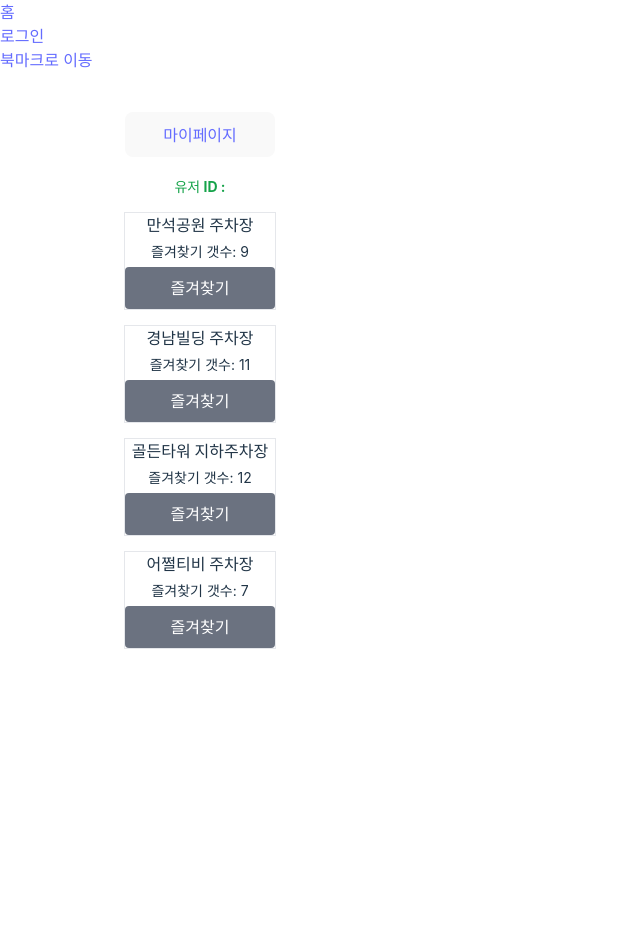
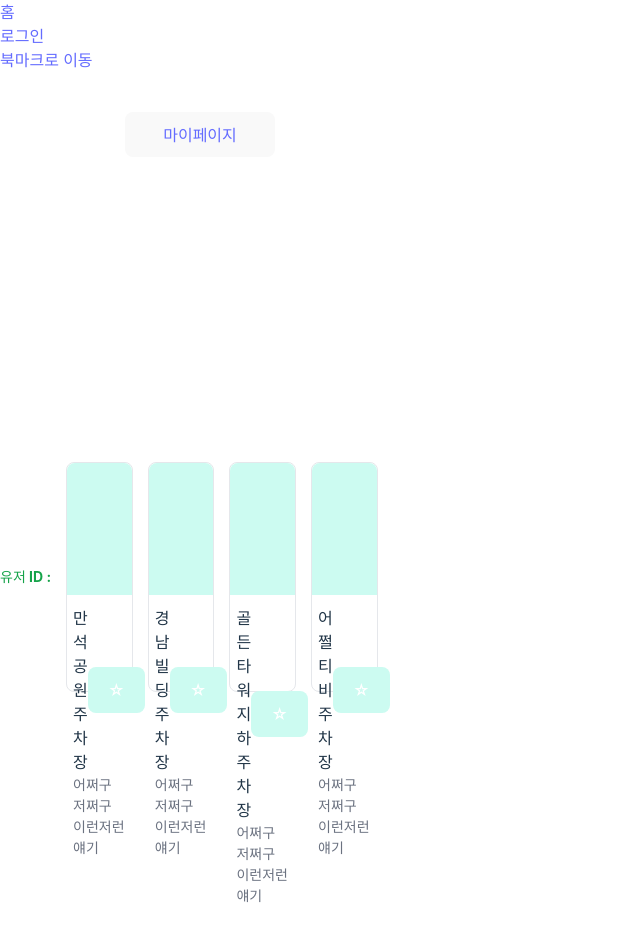
Before and after one commit to Sehee-Jang/ParkFinder, a React (Vite) app: page /bookmarkhome in a window 1280 px wide. Shown: the top 940 px of the page, without its empty margins (0-640 px from the left). Built offline with nearby package versions, Linux system fonts and the light colour scheme; data requests are answered from the project's data file.

Commit message:
feat:  CSS 수정, 북마크 버튼 컴포넌트화

```diff
--- a/db.json
+++ b/db.json
@@ -24,9 +24,6 @@
         },
         {
           "userId": 15
-        },
-        {
-          "userId": "ryc456"
         },
         {
           "userId": "shdydcjf123"
--- /dev/null
+++ b/src/components/BookmarkButton.jsx
@@ -0,0 +1,16 @@
+import React from "react";
+
+const BookmarkButton = ({ bookmarked, onClick }) => {
+  return (
+    <button
+      onClick={onClick}
+      className={`rounded-lg text-white font-semibold focus:outline-none ${
+        bookmarked ? "bg-teal-500" : "bg-teal-100"
+      } transition-colors duration-300`}
+    >
+      {bookmarked ? "★" : "☆"}
+    </button>
+  );
+};
+
+export default BookmarkButton;
--- a/src/components/PlaceItem.jsx
+++ b/src/components/PlaceItem.jsx
@@ -1,33 +1,34 @@
 import React from "react";
 import { useHandleBookMark } from "../hooks/bookmarkMutate";
+import BookmarkButton from "./BookmarkButton";
 
 const PlaceItem = ({ place, USER_ID }) => {
-  //place에 좋아요를 누른 회원들의 ID값에 현재 로그인된 사용자의 ID 값이 하나라도 있는지 확인하기
+  // place에 좋아요를 누른 회원들의 ID값에 현재 로그인된 사용자의 ID 값이 하나라도 있는지 확인하기
   const bookmarked = place.bookmarks.some((user) => user.userId === USER_ID);
 
   const mutatePatchBookMark = useHandleBookMark();
 
+  const handleBookmarkClick = () => {
+    mutatePatchBookMark({
+      id: place.id,
+      userId: USER_ID,
+      bookmarked
+    });
+  };
+
   return (
-    <div key={place.id} className="flex flex-col items-center gap-[5px] border border">
-      <div className="text-base font-bold">{place.title}</div>
-      <div className="text-sm">즐겨찾기 갯수: {place.bookmarks.length}</div>
-      <button
-        onClick={() =>
-          mutatePatchBookMark({
-            id: place.id,
-            userId: USER_ID,
-            bookmarked
-          })
-        }
-        className={`px-4 py-2 rounded text-white font-semibold focus:outline-none w-[150px] ${
-          bookmarked ? "bg-yellow-500" : "bg-gray-500"
-
-          // transition-colors: 색상 변경에 애니메이션 효과를 추가
-          // duration-300: 애니메이션의 지속 시간을 300밀리초로 설정
-        } transition-colors duration-300`}
-      >
-        {bookmarked ? "즐겨찾기 취소" : "즐겨찾기"}
-      </button>
+    <div
+      key={place.id}
+      className="flex flex-col items-center justify-between w-1/6 h-[230px] gap-[5px] rounded-[8px] border border"
+    >
+      <div className="h-3/5 bg-teal-100 w-full rounded-t-lg"></div>
+      <div className="flex flex-col w-full h-2/5 p-1.5">
+        <div className="flex flex-row items-center w-full justify-between">
+          <div className="text-[16px] font-bold">{place.title}</div>
+          <BookmarkButton bookmarked={bookmarked} onClick={handleBookmarkClick} />
+        </div>
+        <div className="text-gray-500 text-[14px]">어쩌구 저쩌구 이런저런 얘기</div>
+      </div>
     </div>
   );
 };
--- a/src/components/PlaceList.jsx
+++ b/src/components/PlaceList.jsx
@@ -16,7 +16,7 @@ const PlaceList = ({ isMyPage, user }) => {
   const filteredPlaces = data.filter((place) => place.bookmarks.some((bookmark) => bookmark.userId === USER_ID));
 
   return (
-    <div className="flex flex-col items-center gap-[15px]  h-screen w-[400px]">
+    <div className="flex w-[1600px] flex-row items-center gap-[15px]  h-screen w-[400px]">
       <div className="flex flex-col items-center">
         <p className="text-sm font-bold text-green-600">유저 ID : {USER_ID}</p>
       </div>
```
